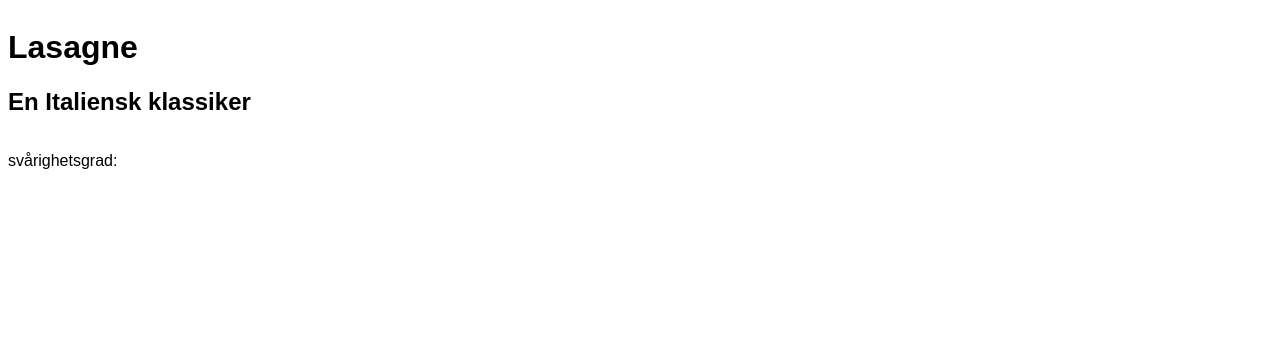
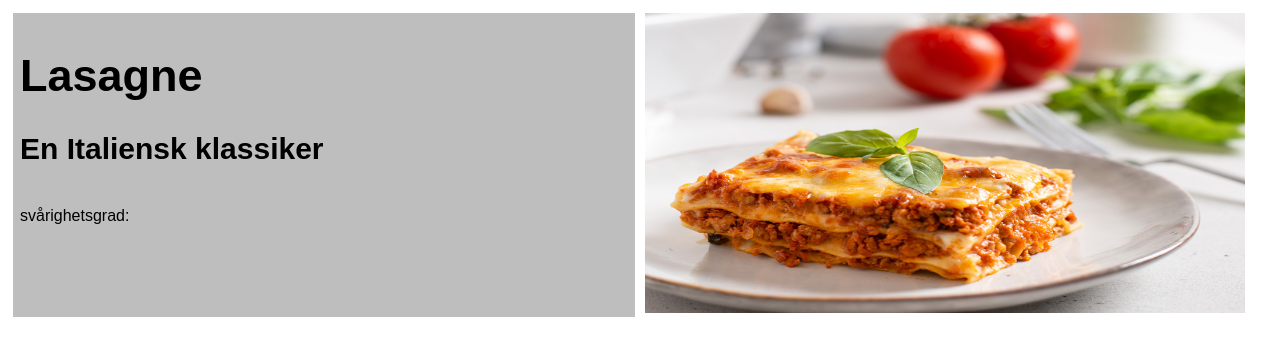
Before and after one commit to Te22a-Angermund-Ludwig/Web_lek5_bed-mningsprojekt, a plain HTML site: page index.html in a window 1280 px wide. Drawn offline with Linux system fonts and the light colour scheme.

Commit message:
nästan klar med lasasgne bild

```diff
--- a/index.html
+++ b/index.html
@@ -19,5 +19,8 @@
                 <img class="stjärna" src="./bilder/Review-star.png" alt="">
         </div>
     </div>
+    <div class="Lasagne">
+        <img class="lasagnebild" src="./bilder/Lasange_hem.jpg" alt="">
+    </div>
 </body>
 </html>
--- a/style.css
+++ b/style.css
@@ -12,7 +12,32 @@ body{
 }
 
 .stjärna{
-    max-width: 20px;
-    max-height: 20px;
+    max-width: 25px;
+    max-height: 25px;
     margin-top: 13px;
 }
+
+h1{
+    font-size: 45px;
+}
+
+h2{
+    font-size: 30px;
+}
+
+.Rubrik{
+    background-color: rgb(190, 190, 190);
+    margin: 5px;
+    padding: 7px;
+    grid-column: 1/ span 2;
+}
+
+.Lasagne{
+    grid-column: 3/ span 2;
+    margin: 5px;
+}
+
+.lasagnebild{
+    max-height: 300px;
+    min-width: 600px;
+}
```
